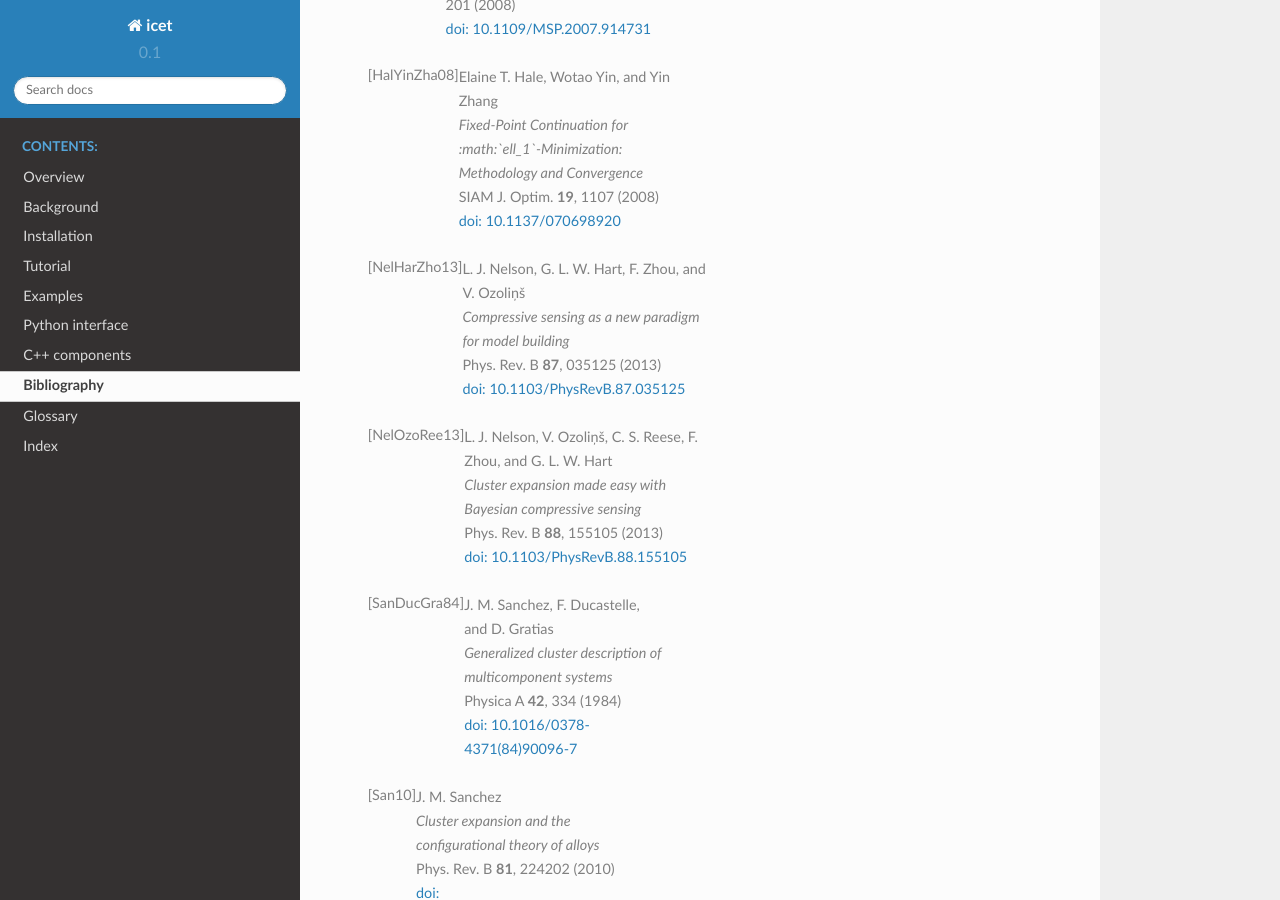
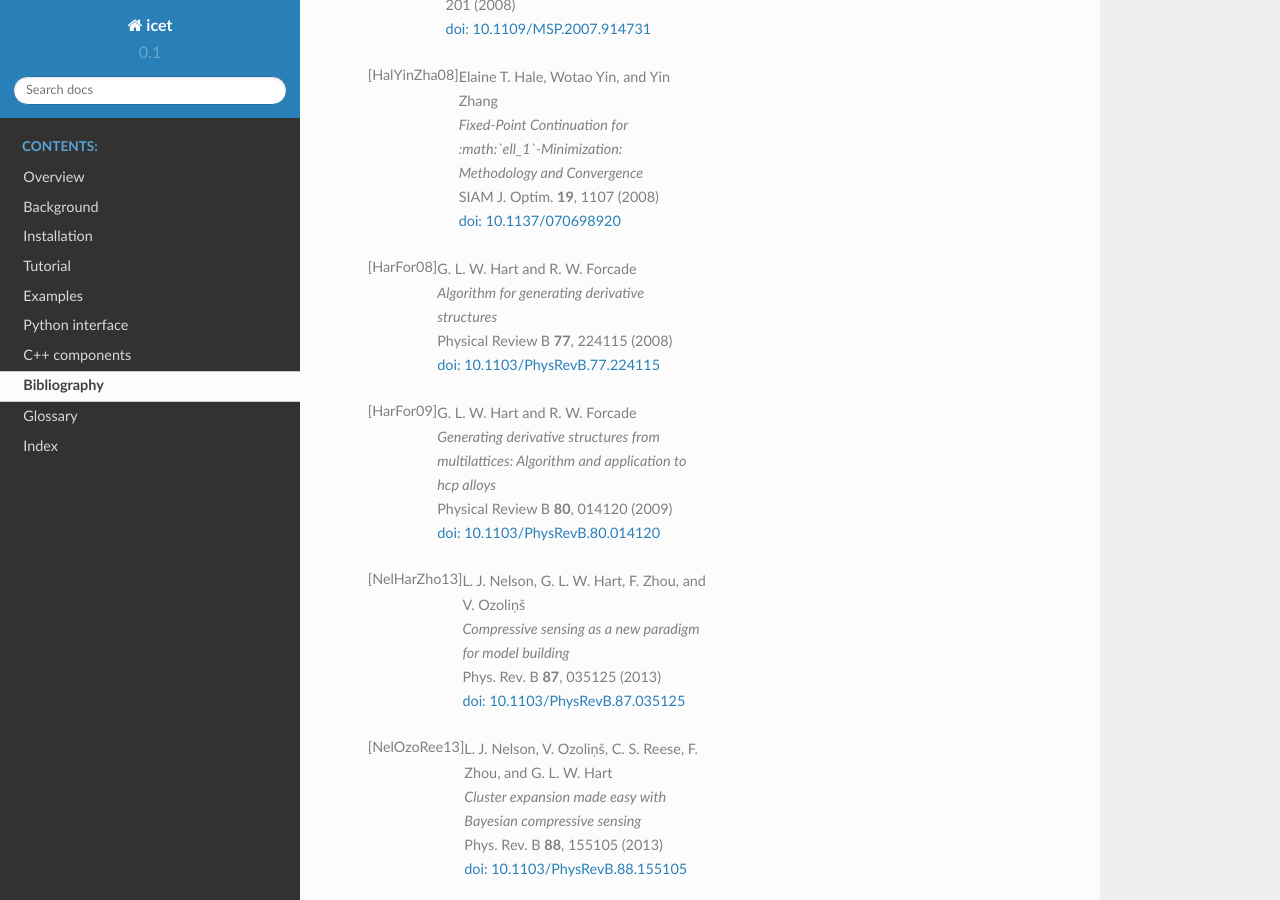
Before and after one commit to manishrana7/icet-manish, a Sphinx documentation site: the page built from doc/userguide/source/bibliography.rst, in a window 1280 px wide and 900 px high, scrolled down 478 px. Built offline with Sphinx 7.4.7 and the Read the Docs theme 2.0.0, drawn with Linux system fonts in a browser that asks for light colours; pages that are not in the unit, such as notebooks, are missing from menus.

```diff
--- a/doc/userguide/source/bibliography.rst
+++ b/doc/userguide/source/bibliography.rst
@@ -22,6 +22,18 @@ Bibliography
    | *Fixed-Point Continuation for :math:`\ell_1`-Minimization: Methodology and Convergence*
    | SIAM J. Optim. **19**, 1107 (2008)
    | `doi: 10.1137/070698920 <http://dx.doi.org/10.1137/070698920>`_
+
+.. [HarFor08]
+   | G. L. W. Hart and R. W. Forcade
+   | *Algorithm for generating derivative structures*
+   | Physical Review B **77**, 224115 (2008)
+   | `doi: 10.1103/PhysRevB.77.224115 <http://dx.doi.org/10.1103/PhysRevB.77.224115>`_
+
+.. [HarFor09]
+   | G. L. W. Hart and R. W. Forcade
+   | *Generating derivative structures from multilattices: Algorithm and application to hcp alloys*
+   | Physical Review B **80**, 014120 (2009)
+   | `doi: 10.1103/PhysRevB.80.014120 <http://dx.doi.org/10.1103/PhysRevB.80.014120>`_
 
 .. [NelHarZho13]
    | L. J. Nelson, G. L. W. Hart, F. Zhou, and V. Ozoliņš
--- a/doc/userguide/source/moduleref/enumeration.rst
+++ b/doc/userguide/source/moduleref/enumeration.rst
@@ -5,6 +5,6 @@
 Structure enumeration
 =====================
 
-.. automodule:: enumeration.enumerate_structures
+.. automodule:: enumeration
    :members:
    :undoc-members:
```
Also changed, not shown: 2 other files.
